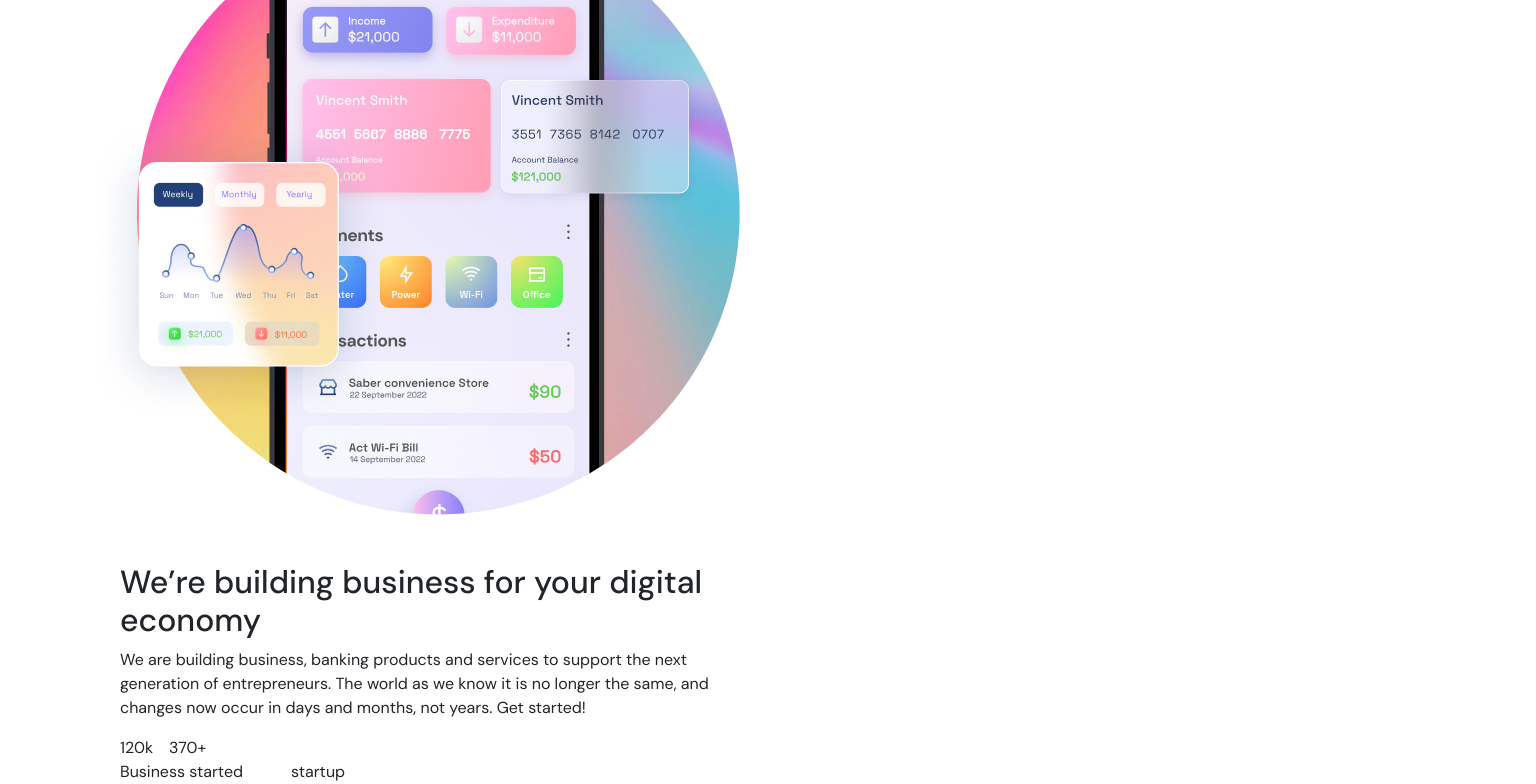
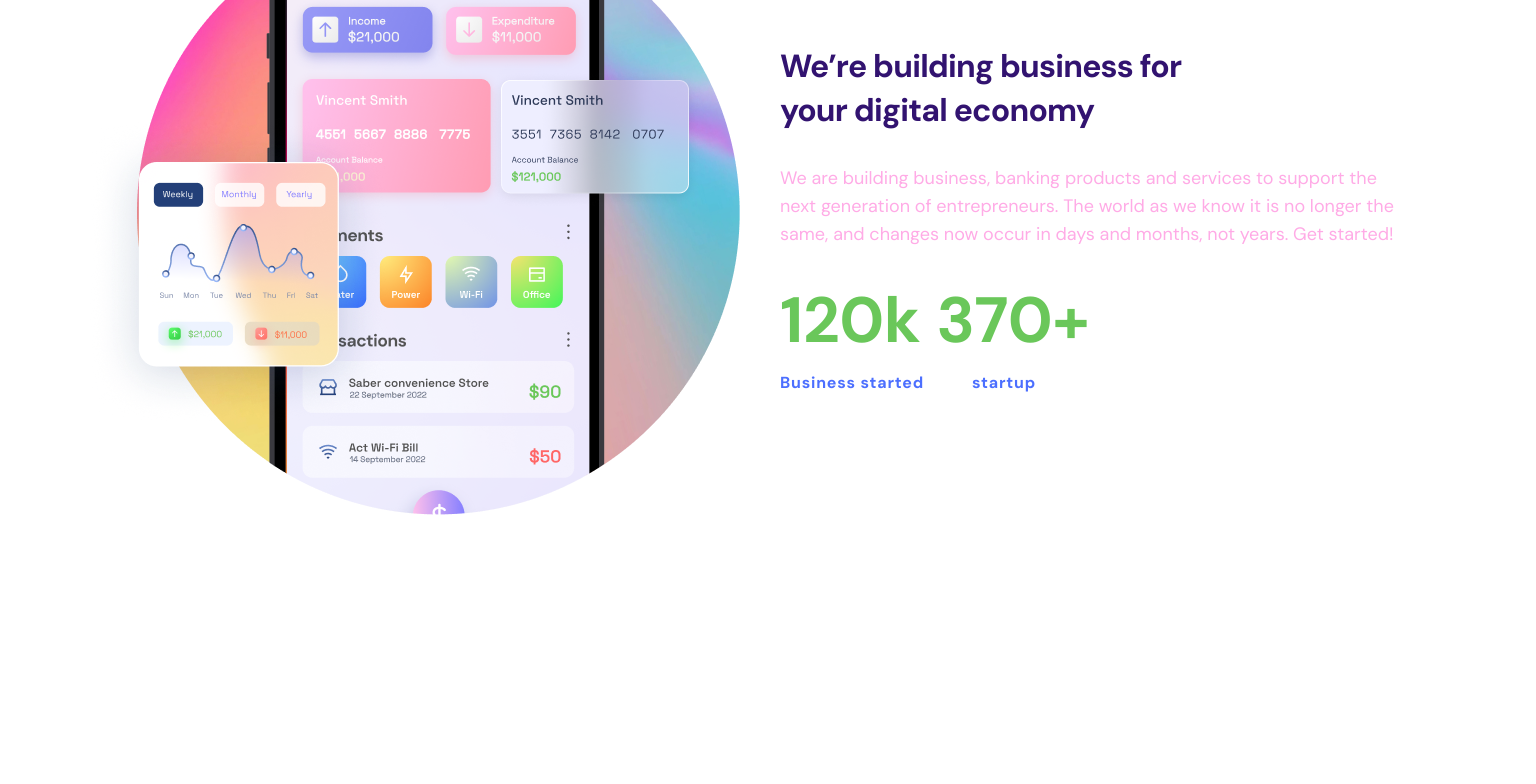
Before and after one commit to Binod69/digi-dolphins, a Next.js app: page / in a window 1536 px wide. Shown: the part 1454-2238 px from the top of the page. After the commit the page ends 2017 px from the top, so only its background shows below. Built offline with nearby package versions, Linux system fonts and the light colour scheme.

Commit message:
added responsive for laptop screen fro business comp

```diff
--- a/app/Components/Business/Business.tsx
+++ b/app/Components/Business/Business.tsx
@@ -64,11 +64,12 @@ const Business = () => {
               </div>
             </div>
           </Col>
-          <animated.div ref={ref} style={animation}>
-            <Col
-              md={6}
-              className=" d-flex flex-lg-row justify-content-center align-items-center"
-            >
+
+          <Col
+            md={6}
+            className=" d-flex flex-lg-row justify-content-center align-items-center"
+          >
+            <animated.div ref={ref} style={animation}>
               <article className="">
                 <h2 className={styles.title}>
                   We’re building business for your digital economy
@@ -105,8 +106,8 @@ const Business = () => {
                 <span className={styles.counterPara}>Business started</span>
                 <span className={`${styles.counterPara} ms-5`}>startup</span>
               </article>
-            </Col>
-          </animated.div>
+            </animated.div>
+          </Col>
         </Row>
       </Container>
     </>
--- a/app/Components/Business/business.module.css
+++ b/app/Components/Business/business.module.css
@@ -43,3 +43,35 @@
     letter-spacing: 0.8px;
   }
 }
+
+@media screen and (min-width: 1300px) {
+  .title {
+    color: var(--secondary-color);
+    font-size: 32px;
+    line-height: 44px;
+    font-weight: 700;
+    letter-spacing: -0.8px;
+    margin: 2rem 0;
+    max-width: 65%;
+  }
+  .para {
+    font-size: 18px;
+    color: var(--linear-gradient1);
+    margin: 0 0 25px;
+    line-height: 28px;
+  }
+  .counter1 {
+    color: #6ac75a;
+    font-size: 64px;
+    font-weight: 700;
+    letter-spacing: -0.4px;
+  }
+  .counterPara {
+    color: var(--primary-color);
+    font-size: 1rem;
+    line-height: 28px;
+    text-transform: none;
+    font-weight: 700;
+    letter-spacing: 0.8px;
+  }
+}
```
